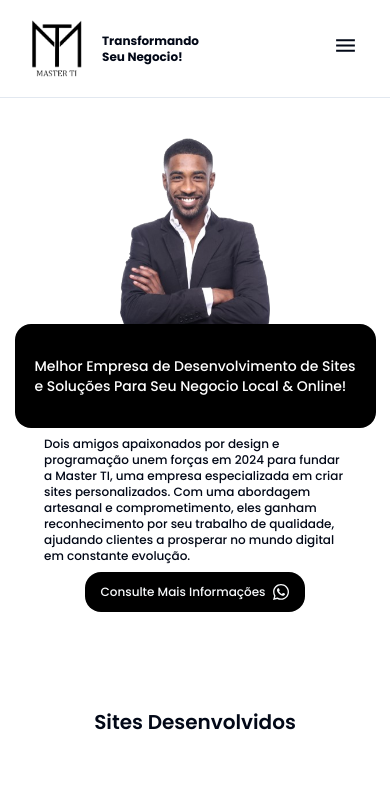
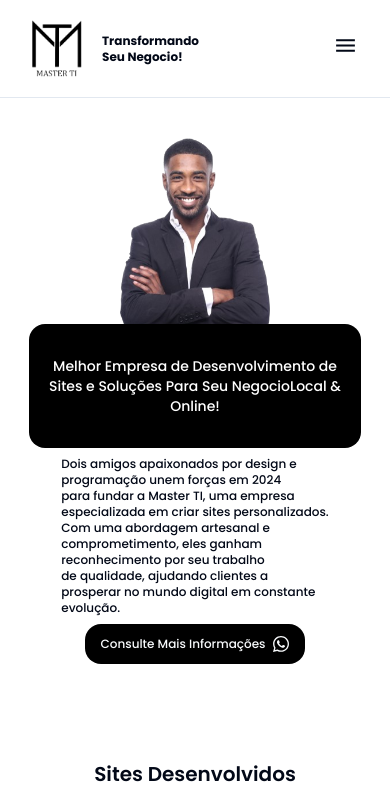
Before and after one commit to ayranoliveira1/master-ti, a Next.js app: page / in a window 390 px wide. Shown: the top 794 px of the page. Built offline with nearby package versions, Linux system fonts and the light colour scheme.

Commit message:
Feat: add responsiveness changes to the Start and Contacts components

```diff
--- a/app/components/contacts.tsx
+++ b/app/components/contacts.tsx
@@ -43,7 +43,7 @@ const Contacts = () => {
                </Link>
             </div>
 
-            <div className="flex flex-col gap-1 mx-auto mr-7 lg:mr-0 lg:mx-0">
+            <div className="flex flex-col gap-1 mx-auto lg:mx-0">
                <h1 className="lg:text-3xl text-base font-medium">
                   Mande um E-mail <br /> Para Nossa Equipe!
                </h1>
--- a/app/components/start.tsx
+++ b/app/components/start.tsx
@@ -8,7 +8,7 @@ import Link from "next/link";
 const Start = () => {
    return (
       <div className="flex justify-center items-center flex-col gap-2">
-         <div className="flex flex-col items-center">
+         <div className="flex flex-col items-center px-5">
             <Image
                src={"/main.png"}
                alt="Logo"
@@ -25,21 +25,28 @@ const Start = () => {
                className="object-cotain hidden lg:block"
             />
 
-            <h1 className="text-white font-medium bg-black text-sm lg:text-3xl px-5 py-8 rounded-2xl">
+            <h1 className="text-white hidden lg:block font-medium bg-black text-3xl px-5 py-8 rounded-2xl">
                Melhor Empresa de Desenvolvimento de Sites <br /> e Soluções Para
                Seu Negocio Local & Online!
+            </h1>
+
+            {/* Mobile */}
+            <h1 className="text-white text-center lg:hidden font-medium bg-black text-sm px-5 py-8 rounded-2xl">
+               Melhor Empresa de Desenvolvimento de <br /> Sites e Soluções Para
+               Seu NegocioLocal & <br /> Online!
             </h1>
          </div>
 
          <div className="flex flex-col gap-2">
             {/* Mobile */}
-            <p className="lg:hidden text-xs px-10 font-medium">
-               Dois amigos apaixonados por design e programação unem forças em
-               2024 para fundar a Master TI, uma empresa especializada em criar
-               sites personalizados. Com uma abordagem artesanal e
-               comprometimento, eles ganham reconhecimento por seu trabalho de
-               qualidade, ajudando clientes a prosperar no mundo digital em
-               constante evolução.
+            <p className="lg:hidden text-xs mx-auto font-medium">
+               Dois amigos apaixonados por design e <br /> programação unem
+               forças em 2024 <br /> para fundar a Master TI, uma empresa <br />
+               especializada em criar sites personalizados. <br /> Com uma
+               abordagem artesanal e <br /> comprometimento, eles ganham <br />
+               reconhecimento por seu trabalho <br /> de qualidade, ajudando
+               clientes a <br /> prosperar no mundo digital em constante <br />
+               evolução.
             </p>
 
             {/* Desktop */}
```
